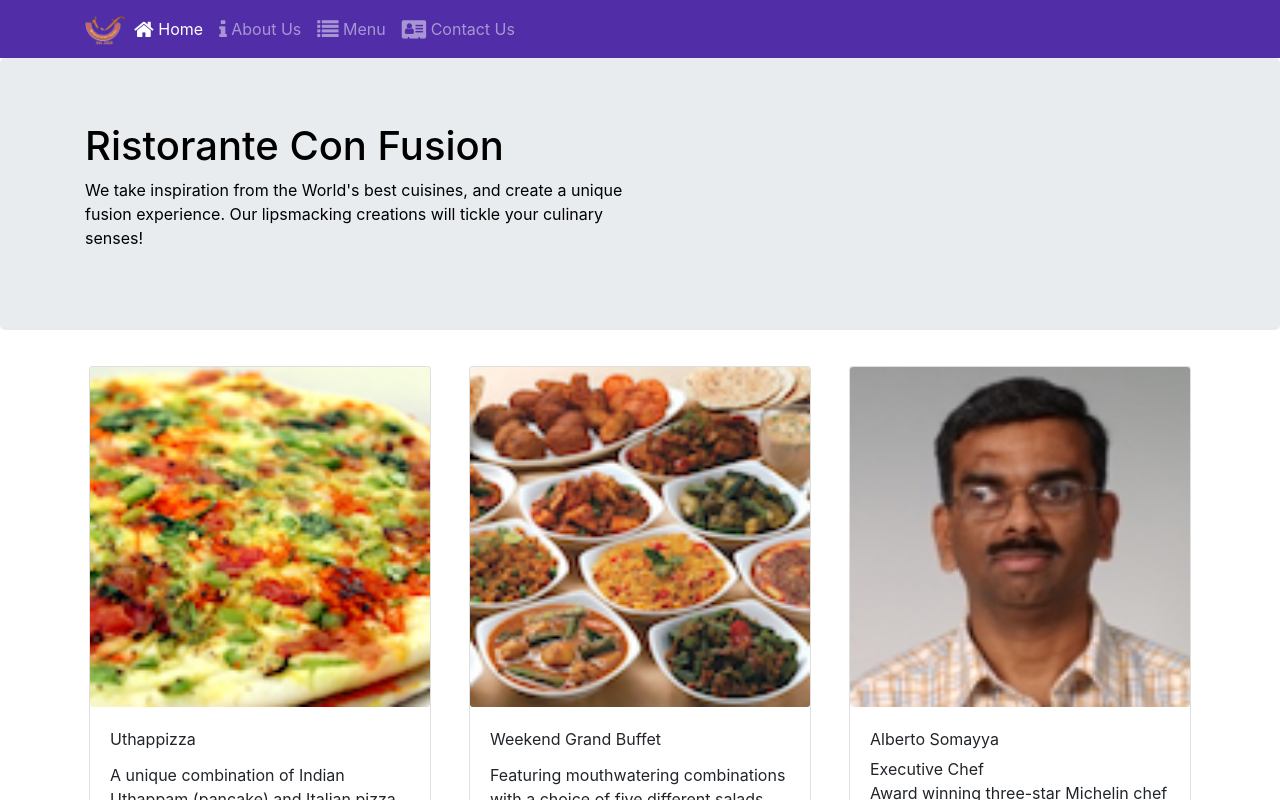
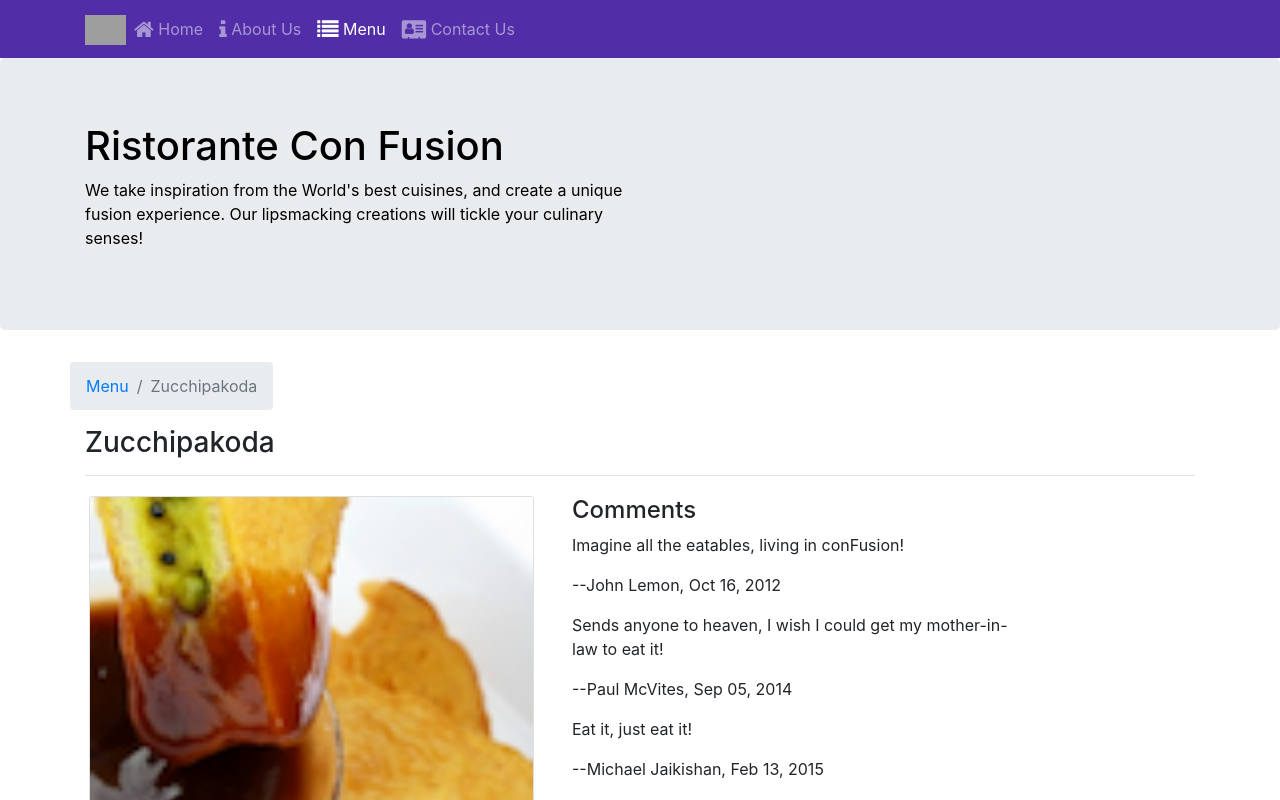
Before and after one commit to avas27/React-App, a React (Create React App) app: page /menu/1 in a window 1280 px wide. Before the commit this address led to /home. Shown: the top 800 px of the page. Built offline with nearby package versions, Linux system fonts and the light colour scheme; grey boxes are pictures that could not be loaded.

Commit message:
Single Page Application part-2

```diff
--- a/src/components/ContactComponent.js
+++ b/src/components/ContactComponent.js
@@ -1,8 +1,22 @@
 import React from "react";
+import { Breadcrumb, BreadcrumbItem } from "reactstrap";
+import { Link } from "react-router-dom";
 
 function Contact(props) {
   return (
     <div className="container">
+      <div className="row">
+        <Breadcrumb>
+          <BreadcrumbItem>
+            <Link to="/home">Home</Link>
+          </BreadcrumbItem>
+          <BreadcrumbItem active>Contact Us</BreadcrumbItem>
+        </Breadcrumb>
+        <div className="col-12">
+          <h3>Contact Us</h3>
+          <hr />
+        </div>
+      </div>
       <div className="row row-content">
         <div className="col-12">
           <h3>Location Information</h3>
@@ -36,7 +50,7 @@
             >
               <i className="fa fa-phone"></i> Call
             </a>
-            <a role="button" className="btn btn-info">
+            <a role="button" className="btn btn-info" href="/#">
               <i className="fa fa-skype"></i> Skype
             </a>
             <a
--- a/src/components/DishdetailComponent.js
+++ b/src/components/DishdetailComponent.js
@@ -1,5 +1,14 @@
 import React from "react";
-import { Card, CardImg, CardTitle, CardBody, CardText } from "reactstrap";
+import {
+  Card,
+  CardImg,
+  CardTitle,
+  CardBody,
+  CardText,
+  Breadcrumb,
+  BreadcrumbItem
+} from "reactstrap";
+import { Link } from "react-router-dom";
 
 function RenderDish({ dish }) {
   if (dish != null) {
@@ -15,12 +24,12 @@
   } else return <div></div>;
 }
 
-function RenderComments({ dish }) {
-  if (dish != null) {
-    const comment = dish.comments.map(comments => {
+function RenderComments({ comments }) {
+  if (comments != null) {
+    const comment = comments.map(comments => {
       return (
-        <div>
-          <li key={dish.id}>
+        <div key={comments.id}>
+          <li key={comments.id}>
             <p>{comments.comment}</p>
             <p>
               --{comments.author},{" "}
@@ -47,11 +56,23 @@
   return (
     <div className="container">
       <div className="row">
+        <Breadcrumb>
+          <BreadcrumbItem>
+            <Link to="/menu">Menu</Link>
+          </BreadcrumbItem>
+          <BreadcrumbItem active>{props.dish.name}</BreadcrumbItem>
+        </Breadcrumb>
+        <div className="col-12">
+          <h3>{props.dish.name}</h3>
+          <hr />
+        </div>
+      </div>
+      <div className="row">
         <div className="col-12 col-md-5 m-1">
           <RenderDish dish={props.dish} />
         </div>
         <div className="col-12 col-md-5 m-1">
-          <RenderComments dish={props.dish} />
+          <RenderComments comments={props.comments} />
         </div>
       </div>
     </div>
--- a/src/components/MainComponent.js
+++ b/src/components/MainComponent.js
@@ -33,6 +33,20 @@
         ></Home>
       );
     };
+    const DishWithId = ({ match }) => {
+      return (
+        <DishDetail
+          dish={
+            this.state.dishes.filter(
+              dish => dish.id === parseInt(match.params.dishId, 10)
+            )[0]
+          }
+          comments={this.state.comments.filter(
+            comment => comment.dishId === parseInt(match.params.dishId, 10)
+          )}
+        />
+      );
+    };
     return (
       <div>
         <Header />
@@ -44,6 +58,7 @@
             path="/menu"
             component={() => <Menu dishes={this.state.dishes} />}
           />
+          <Route path="/menu/:dishId" component={DishWithId}></Route>
           <Redirect to="/home"></Redirect>
         </Switch>
 
--- a/src/components/MenuComponent.js
+++ b/src/components/MenuComponent.js
@@ -1,13 +1,23 @@
 import React from "react";
-import { Card, CardImg, CardImgOverlay, CardTitle } from "reactstrap";
+import {
+  Card,
+  CardImg,
+  CardImgOverlay,
+  CardTitle,
+  Breadcrumb,
+  BreadcrumbItem
+} from "reactstrap";
+import { Link } from "react-router-dom";
 
-function RenderMenuItems({ dish, onClick }) {
+function RenderMenuItem({ dish, onClick }) {
   return (
-    <Card key={dish.id} onClick={() => onClick(dish.id)}>
-      <CardImg width="100%" src={dish.image} alt={dish.name}></CardImg>
-      <CardImgOverlay>
-        <CardTitle>{dish.name}</CardTitle>
-      </CardImgOverlay>
+    <Card>
+      <Link to={`/menu/${dish.id}`}>
+        <CardImg width="100%" src={dish.image} alt={dish.name} />
+        <CardImgOverlay>
+          <CardTitle>{dish.name}</CardTitle>
+        </CardImgOverlay>
+      </Link>
     </Card>
   );
 }
@@ -16,13 +26,25 @@
   const menu = props.dishes.map(dish => {
     return (
       <div key={dish.id} className="col-12 col-md-5 m-1">
-        <RenderMenuItems dish={dish} onClick={props.onClick}></RenderMenuItems>
+        <RenderMenuItem dish={dish}></RenderMenuItem>
       </div>
     );
   });
 
   return (
     <div className="container">
+      <div className="row">
+        <Breadcrumb>
+          <BreadcrumbItem>
+            <Link to="/home">Home</Link>
+          </BreadcrumbItem>
+          <BreadcrumbItem active>Menu</BreadcrumbItem>
+        </Breadcrumb>
+        <div className="col-12">
+          <h3>Menu</h3>
+          <hr />
+        </div>
+      </div>
       <div className="row">{menu}</div>
     </div>
   );
```
